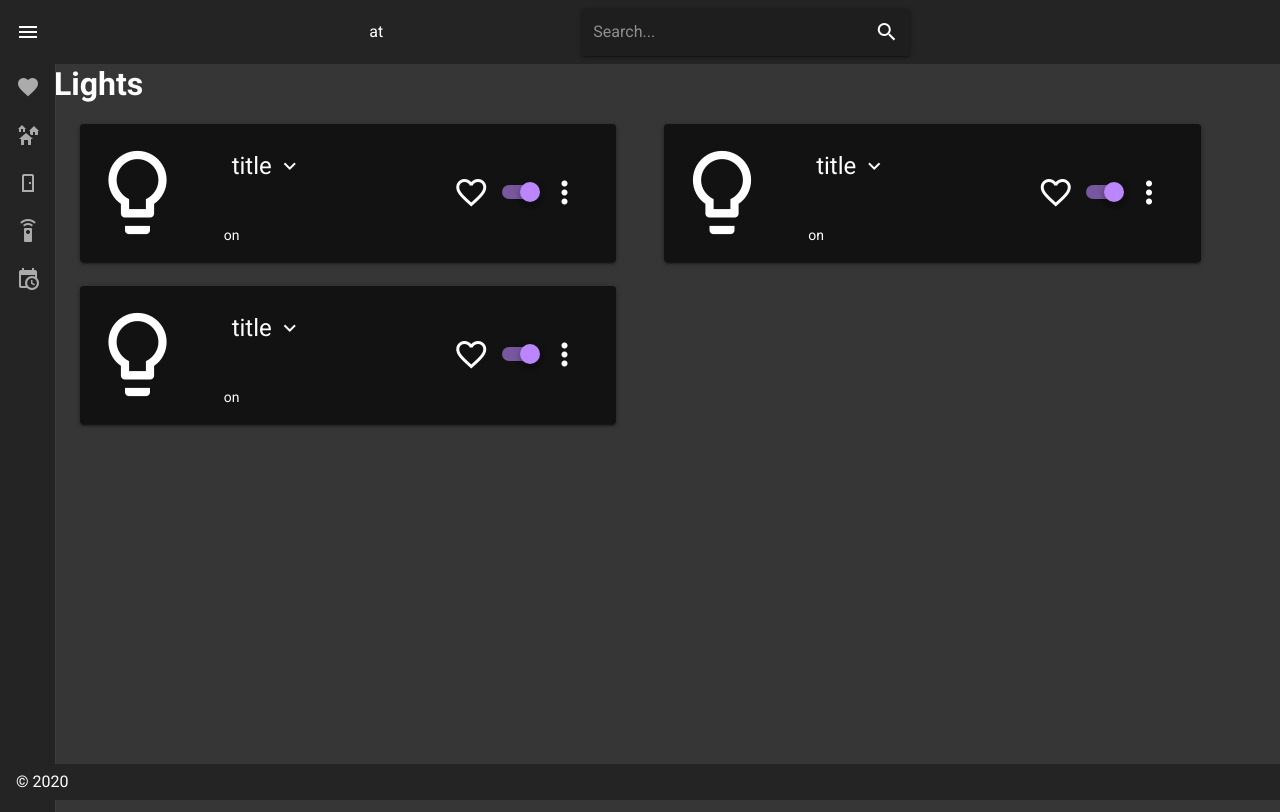
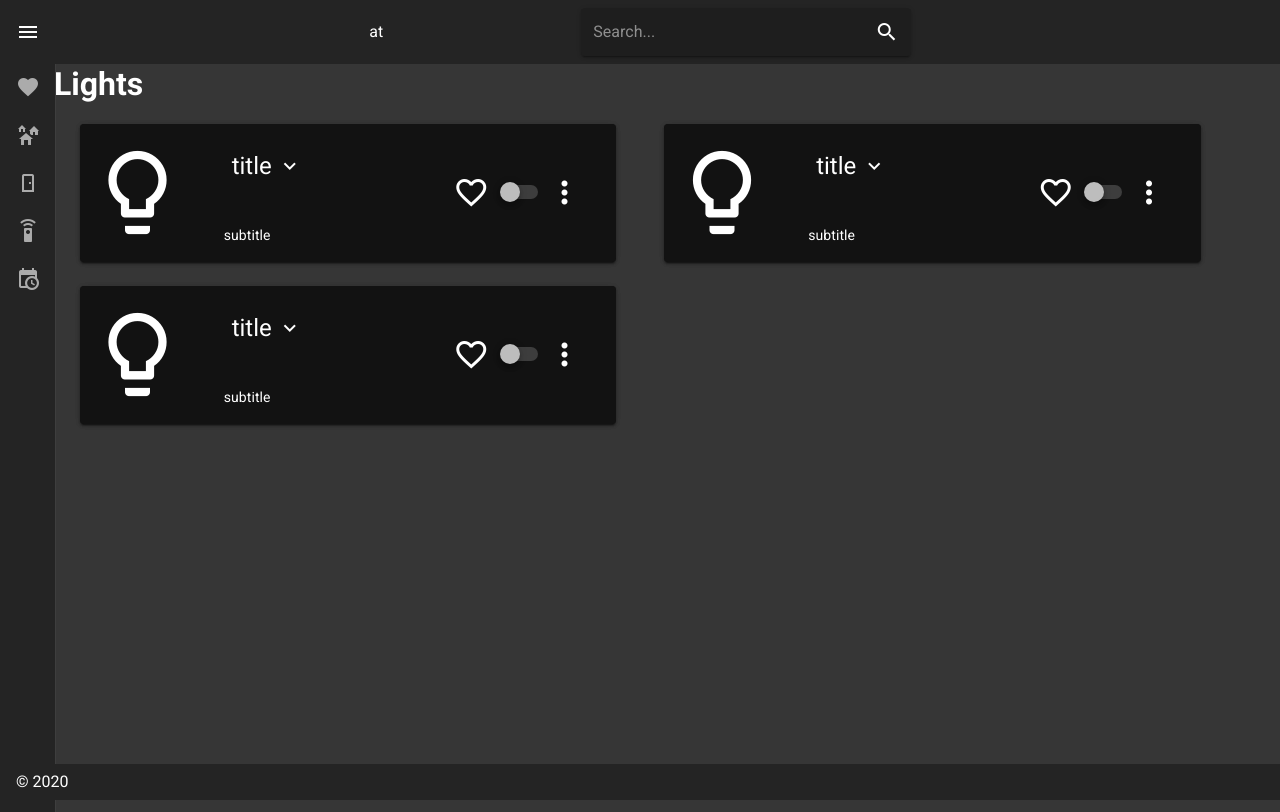
Before and after one commit to AndyBilevich/HCI_Web, a Vue app in the folder intellifox/: page /devices/lights in a window 1280 px wide. Built offline with nearby package versions, Linux system fonts and the light colour scheme.

Commit message:
added switch functionality

```diff
--- a/intellifox/src/components/devices/DoorCard.vue
+++ b/intellifox/src/components/devices/DoorCard.vue
@@ -1,7 +1,15 @@
 <template>
   <v-card class="device_card">
     <div class="device_top_card">
-      <TopCard :click=" () => {show = !show}" :title="title" :subtitle="desc" icon="mdi-door"></TopCard>
+      <TopCard
+        @switch_changed="switchOnOff"
+        :switchState="switchState"
+        :switchLoads="switchLoading"
+        :switchLocked="switchLocked"
+        :click="() => {show = !show}"
+        :title="title"
+        :subtitle="desc"
+        icon="mdi-door"></TopCard>
     </div>
     <div class="device_bottom_card">
         <v-expand-transition>
@@ -22,7 +30,8 @@
 </template>
 
 <script>
-import TopCard from "@/components/devices/GenericTopCard.vue";
+import { DeviceApi } from '@/api';
+import TopCard from "@/components/devices/GenericTopCard";
 export default {
   props: {
     model: Object,
@@ -34,11 +43,15 @@ export default {
     this.door = this.model;
     this.updateTitle();
     this.updateDesc();
+    this.updateState();
     console.log(this.door)
   },
   data: function() {
     return {
       show:false,
+      switchState:false,
+      switchLoading:false,
+      switchLocked:false,
       locked:false,
       door: {},
       title: '',
@@ -47,11 +60,35 @@ export default {
   },
   methods: {
     updateTitle: function() {
-      this.title = this.door.name;
+      this.title = this.model.name;
     },
     updateDesc: function() {
-      this.desc = `${(this.door.state.status === 'opened')? 'Opened':`Closed - ${(this.door.state.lock == 'blocked')?'Blocked':'Unblocked'}`}`;
+      this.desc = `${(this.model.state.status === 'opened')? 'Opened':`Closed - ${(this.model.state.lock == 'blocked')?'Blocked':'Unblocked'}`}`;
+    },
+    updateState: function() {
+      this.switchState = (this.door.state.status === 'opened')?true:false;
+    },
+    switchOnOff: async function(new_switch_state) {
+      let ans;
+      this.switchState = new_switch_state;
+      this.switchLoading = true;
+      this.switchLocked = true;
+      if (new_switch_state)
+        ans = await DeviceApi.setAction(this.door.id, 'open');
+      else
+        ans = await DeviceApi.setAction(this.door.id, 'close');
+      if (ans.result) {
+        const ans2 = await DeviceApi.getState(this.door.id);
+        this.door.state = ans2.result;
+        this.updateTitle();
+        this.updateDesc();
+        this.updateState();
+      }
+      this.switchLocked = false;
+      this.switchLoading = false;
+
+      console.log(this.door);
     }
-  }
+  },
 };
 </script>
--- a/intellifox/src/components/devices/GenericTopCard.vue
+++ b/intellifox/src/components/devices/GenericTopCard.vue
@@ -18,7 +18,7 @@
               </v-card-actions>
             </v-row>
             <v-row>
-              <v-card-subtitle>{{ switch1 == true ? "on" : "off" }}</v-card-subtitle>
+              <v-card-subtitle>{{ subtitle }}</v-card-subtitle>
             </v-row>
           </v-col>
           <!-- <v-col cols="6"> -->
@@ -32,7 +32,9 @@
             </v-col>
             <v-col cols="1">
               <v-switch
-                v-model="switch1"
+                v-model="switchState"
+                :disabled="switchLocked"
+                :loading="switchLoads"
                 color = "primary"
               ></v-switch>
             </v-col>
@@ -91,7 +93,6 @@
       </v-dialog>
 
 
-
     </v-card>
     </div>
   </div>
@@ -99,21 +100,38 @@
 
 <script>
 export default {
-  data: () => ({
-    hidden: false,
-    dialog:false,
-    fav:false,
-    switch1: true,
-  }),
+  data: function() {
+    return {
+      hidden:false,
+      dialog:false,
+      fav:false,
+      switch1:this.switchState,
+      switchDisabled:this.switchLocked,
+      switchLoading:this.switchLoads,
+    }
+  },
   props: {
     icon: String,
     title: String,
     subtitle: String,
-    state1: String,
-    state2: String,
     deleteID: String,
     show: Boolean,
     click: Function,
+    switchState: Boolean,
+    switchLocked: Boolean,
+    switchLoads: Boolean,
+  },
+  methods: {
+    switchLock: function() {
+      this.switchLoading = 'error';
+      this.switchDisabled = true;
+    }
+  },
+  watch: {
+    switchState: function(new_val) {
+      this.switchLock();
+      this.$emit('switch_changed', new_val);
+    }
   }
 };
 </script>
--- a/intellifox/src/views/AddDevice.vue
+++ b/intellifox/src/views/AddDevice.vue
@@ -154,9 +154,7 @@
             id: this.devices[this.selectedDeviceIndex].id,
           },
           this.name,
-          {
-            desc: this.desc,
-          }
+          null
         );
         try {
           const ans = await DeviceApi.add(device);
--- a/intellifox/src/views/devices/Door.vue
+++ b/intellifox/src/views/devices/Door.vue
@@ -41,7 +41,6 @@ export default {
           .filter(d => {
             return !d.room || ( d.room.home && d.room.home.id === this.home_id )
           })
-        console.log(this.doors);
       }
       catch(err) {
         console.log(err);
```
